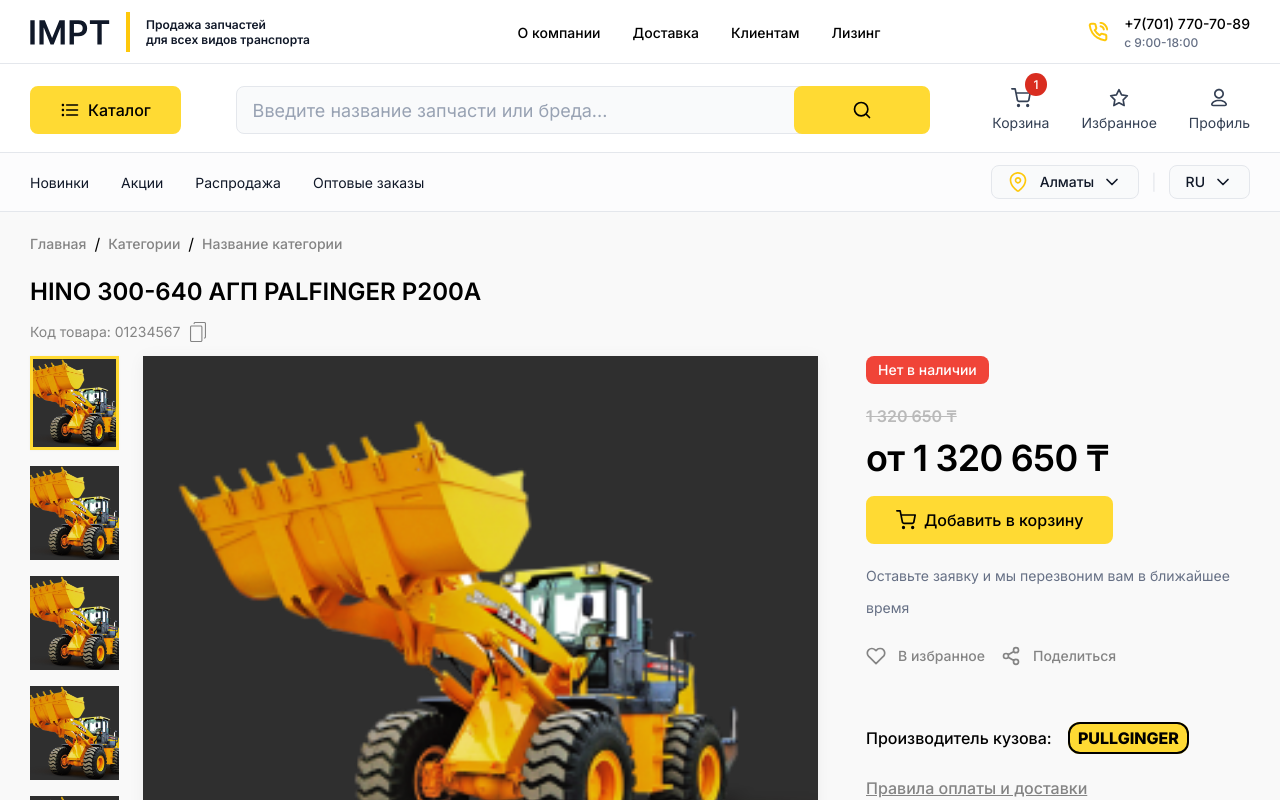
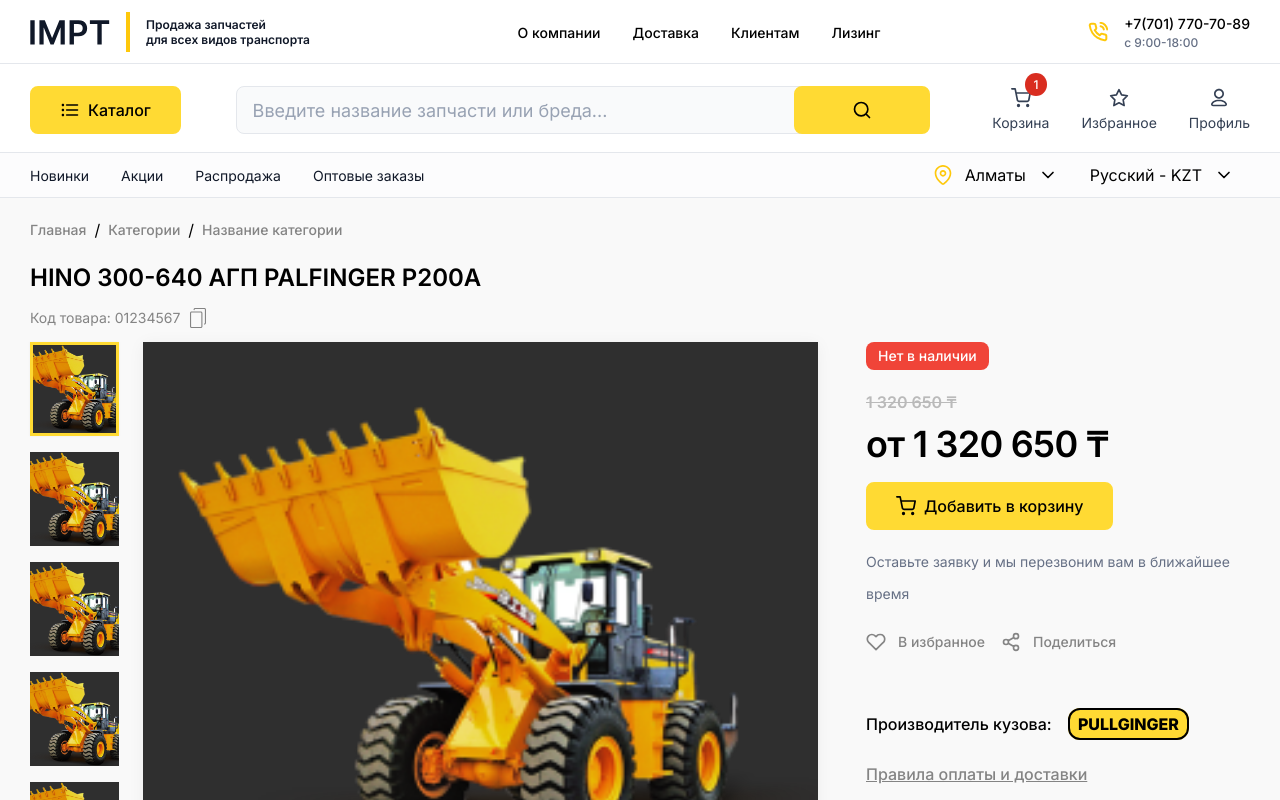
Before and after one commit to Akhmed-Shakirov/zapchasti-app, a Nuxt app: page /products/1 in a window 1280 px wide. Shown: the top 800 px of the page. Built offline with nearby package versions, Linux system fonts and the light colour scheme.

Commit message:
select menu

```diff
--- a/components/Html/Menu.vue
+++ b/components/Html/Menu.vue
@@ -9,8 +9,34 @@
                 </li>
             </ul>
             <div class="menu__helper">
-                <UiSelect v-model="select.city" icon="geo" />|
-                <UiSelect v-model="select.lang" />
+                <div class="menu__select">
+                    <div class="menu__select-head">
+                        <BaseIcon icon="geo" /> Алматы <BaseIcon icon="chevron" />
+                    </div>
+                    <div class="menu__select-body">
+                        <div>
+                            <p>Где вы находитесь?</p>
+                            <UiSelect v-model="select.city" />
+                        </div>
+                    </div>
+                </div>
+                <div class="menu__select">
+                    <div class="menu__select-head">
+                        Русcкий - KZT <BaseIcon icon="chevron" />
+                    </div>
+                    <div class="menu__select-body">
+                        <div>
+                            <p>Язык</p>
+                            <UiSelect v-model="select.lang" />
+                        </div>
+                        <div>
+                            <p>Валюта</p>
+                            <UiSelect v-model="select.currency" />
+                        </div>
+                    </div>
+                </div>
+                <!-- <UiSelect v-model="select.city" icon="geo" />| -->
+                <!-- <UiSelect v-model="select.lang" /> -->
             </div>
         </div>
     </div>
@@ -33,12 +59,12 @@ const select = reactive({
 
 <style scoped lang="scss">
 .menu {
-    padding: 12px 0;
     background: #FCFCFD;
     border-top: 1px solid #E4E7EC;
     border-bottom: 1px solid #E4E7EC;
 
     .container {
+        height: 44px;
         display: flex;
         align-items: center;
         justify-content: space-between;
@@ -70,11 +96,100 @@ const select = reactive({
     }
 
     &__helper {
-        color: #E4E7EC;
         display: flex;
-        align-items: center;
-        grid-gap: 12px;
+        height: 100%;
+    }
 
+    &__select {
+        position: relative;
+
+        &-head {
+            z-index: 1;
+            height: 100%;
+            display: flex;
+            align-items: center;
+            grid-gap: 12px;
+            border-left: 1px solid transparent;
+            border-right: 1px solid transparent;
+            padding: 0 15px;
+            user-select: none;
+            cursor: pointer;
+            position: relative;
+            transition: .2s;
+
+            &::before {
+                content: '';
+                position: absolute;
+                width: 100%;
+                height: 2px;
+                bottom: -1px;
+                left: 0;
+                background: transparent;
+                transition: .2s;
+            }
+
+            .geo {
+                color: #FEC80B;
+            }
+
+            .chevron {
+                transition: .2s;
+            }
+        }
+
+        &-body {
+            right: 0;
+            background: #ffffff;
+            position: absolute;
+            width: 392px;
+            border: 1px solid #E4E7EC;
+            opacity: 0;
+            z-index: -10;
+            transition: .2s;
+            padding: 16px;
+            display: flex;
+            flex-direction: column;
+            grid-gap: 16px;
+
+            &:deep(.select) {
+                .select__head {
+                    background: #fff;
+                    padding: 10px 16px;
+                }
+                .select__body {
+                    background: #fff;
+                }
+            }
+
+            div {
+                display: flex;
+                flex-direction: column;
+                grid-gap: 4px;
+            }
+        }
+
+        &:hover {
+            background: #ffffff;
+
+            .menu__select-head {
+
+                border-left: 1px solid #E4E7EC;
+                border-right: 1px solid #E4E7EC;
+
+                .chevron {
+                    transform: rotate(-180deg);
+                }
+
+                &::before {
+                    background: #ffffff;
+                }
+            }
+
+            .menu__select-body {
+                opacity: 1;
+                z-index: 0;
+            }
+        }
     }
 }
 </style>
```
